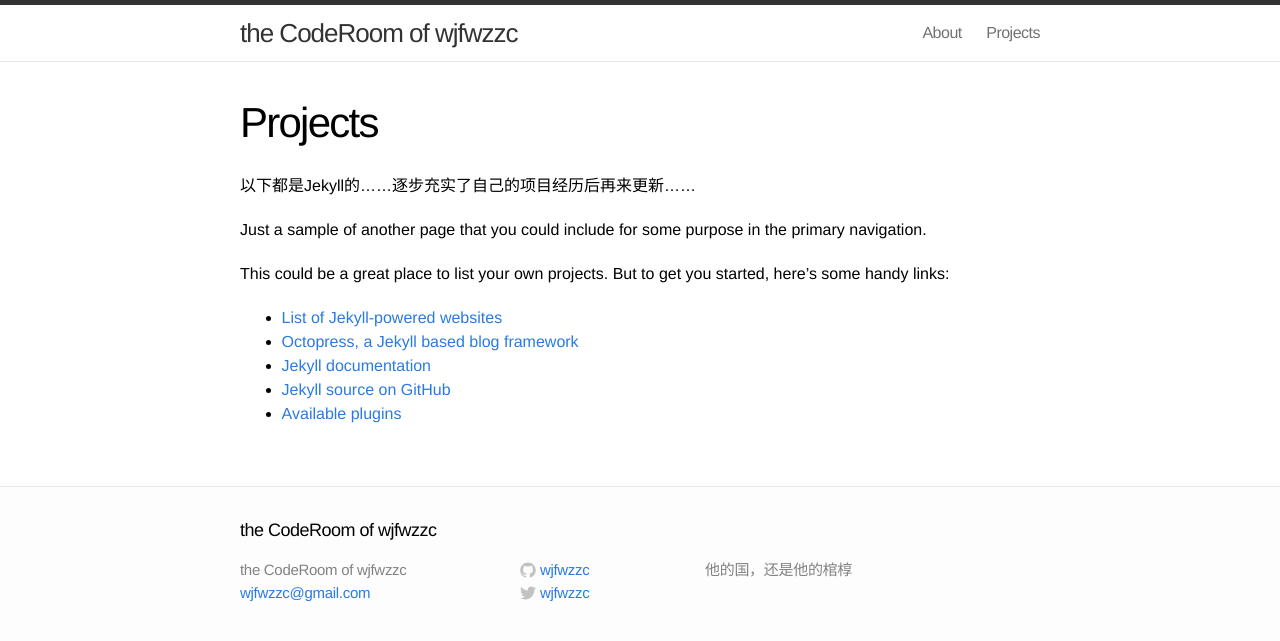
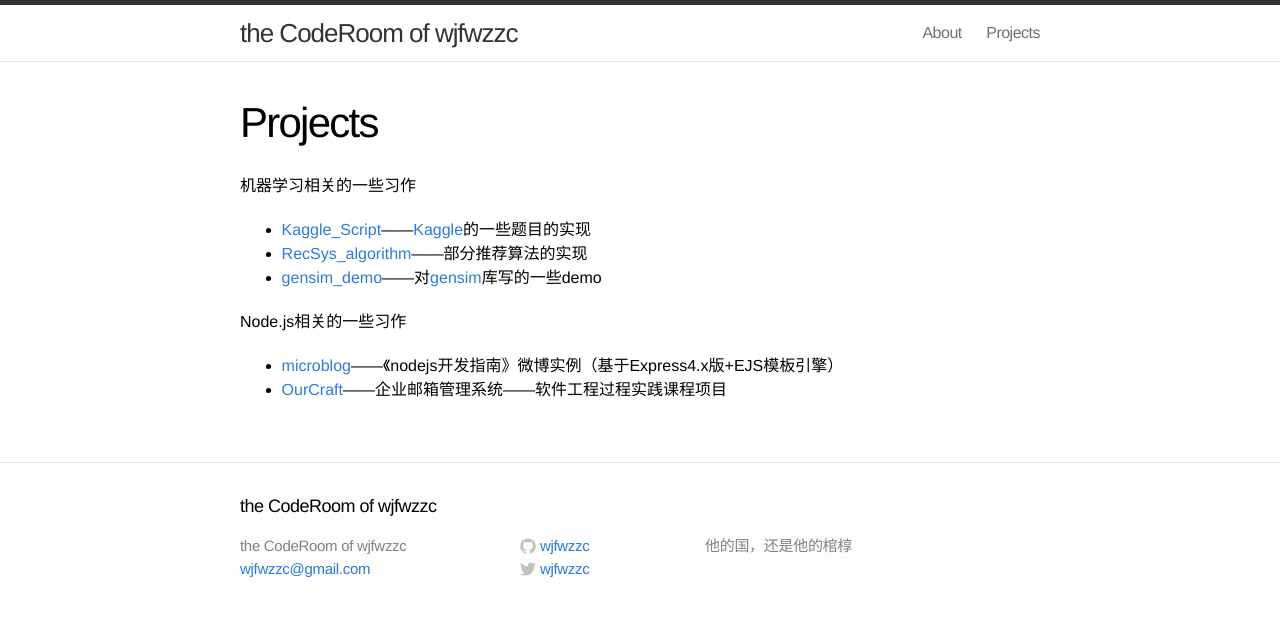
Before and after one commit to wjfwzzc/blog, a Jekyll site: the page built from projects/index.md, in a window 1280 px wide. Shown: the top 641 px of the page. Built offline with Jekyll 4.4.1, drawn with Linux system fonts in a browser that asks for light colours.

Commit message:
add projects

```diff
--- a/projects/index.md
+++ b/projects/index.md
@@ -3,14 +3,13 @@ layout: page
 title: Projects
 ---
 
-以下都是Jekyll的……逐步充实了自己的项目经历后再来更新……
+机器学习相关的一些习作
 
-Just a sample of another page that you could include for some purpose in the primary navigation.
+- [Kaggle_Script](https://github.com/wjfwzzc/Kaggle_Script)——[Kaggle](https://www.kaggle.com/)的一些题目的实现
+- [RecSys_algorithm](https://github.com/wjfwzzc/RecSys_algorithm)——部分推荐算法的实现
+- [gensim_demo](https://github.com/wjfwzzc/gensim_demo)——对[gensim](http://radimrehurek.com/gensim/index.html)库写的一些demo
 
-This could be a great place to list your own projects. But to get you started, here's some handy links:
+Node.js相关的一些习作
 
-- [List of Jekyll-powered websites](https://github.com/jekyll/jekyll/wiki/Sites)
-- [Octopress, a Jekyll based blog framework](https://github.com/octopress/)
-- [Jekyll documentation](http://jekyllrb.com/)
-- [Jekyll source on GitHub](https://github.com/jekyll/jekyll)
-- [Available plugins](http://jekyllrb.com/docs/plugins/#available_plugins)
+- [microblog](https://github.com/wjfwzzc/microblog)——《nodejs开发指南》微博实例（基于Express4.x版+EJS模板引擎）
+- [OurCraft](https://github.com/wjfwzzc/OurCraft)——企业邮箱管理系统——软件工程过程实践课程项目
```
Also changed, not shown: _posts/2014-04-08-sqlserver-error.md (deleted, +0 -19 lines).
